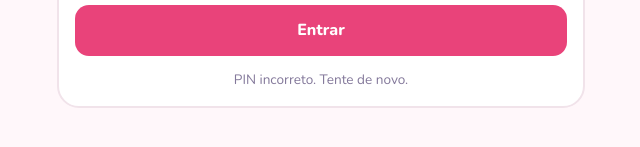
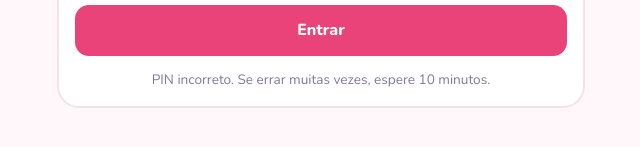
Before and after one commit to agendeeasy/glicemia-sarah, a plain HTML site: page index.html in a window 1280 px wide. Both pictures are taken after a click on the button "Entrar". Shown: the part 337-484 px from the top of the page, without its empty margins (319-959 px from the left). Drawn offline with nearby package versions, Linux system fonts and the light colour scheme; no server answers.

Commit message:
PIN errado retorna false

```diff
--- a/index.html
+++ b/index.html
@@ -161,7 +161,7 @@ const $=s=>document.querySelector(s);
 let PIN="",entries=[],tipo="jejum",fotoFull=null,fotoMini=null,pendingDelete=null;
 const SB_URL="https://zdzftedtyziogirmjrjk.supabase.co",SB_KEY="sb_publishable_NhPfs8moxdI8m4ivZ8TKrw_bfNva6d_";
 async function rpc(fn,body){const r=await fetch(SB_URL+"/rest/v1/rpc/glicemia_"+fn,{method:"POST",headers:{"apikey":SB_KEY,"Content-Type":"application/json"},body:JSON.stringify(body)});const t=await r.text();let j=null;try{j=JSON.parse(t)}catch(e){}if(!r.ok){const e=new Error((j&&j.message)||"erro");e.code=(j&&j.message)||"erro";throw e}return j}
-const call=(fn,pin,arg)=>{if(fn==="entrar")return rpc("entrar",{p_pin:pin});if(fn==="listar")return rpc("listar",{p_pin:pin});if(fn==="apagar")return rpc("apagar",{p_pin:pin,p_id:arg});if(fn==="foto")return rpc("foto",{p_pin:pin,p_id:arg});if(fn==="salvar")return rpc("salvar",{p_pin:pin,p_tipo:arg.tipo,p_valor:arg.valor,p_comida:arg.comida,p_obs:arg.obs,p_quando_ms:arg.quandoMs,p_foto:arg.foto,p_mini:arg.mini}).then(id=>({id}))};
+const call=(fn,pin,arg)=>{if(fn==="entrar")return rpc("entrar",{p_pin:pin});if(fn==="listar")return rpc("listar",{p_pin:pin});if(fn==="apagar")return rpc("apagar",{p_pin:pin,p_id:arg});if(fn==="foto")return rpc("foto",{p_pin:pin,p_id:arg});if(fn==="salvar")return rpc("salvar",{p_pin:pin,p_tipo:arg.tipo,p_valor:arg.valor,p_comida:arg.comida,p_obs:arg.obs,p_quando_ms:arg.quandoMs,p_foto:arg.foto,p_mini:arg.mini}).then(id=>{if(!id)throw new Error("sem_id");return{id}})};
 const store={get(k){try{return localStorage.getItem(k)}catch(e){return null}},set(k,v){try{localStorage.setItem(k,v)}catch(e){}},del(k){try{localStorage.removeItem(k)}catch(e){}}};
 function statusOf(v,t){if(v<70)return"low";return v<=((tipoById[t]&&tipoById[t].meta)||140)?"ok":"high"}
 function verdictText(v,t){const s=statusOf(v,t),m=(tipoById[t]&&tipoById[t].meta)||140;if(s==="low")return"Glicose baixa. Coma algo agora (1 balinha) e meça de novo em 15 minutos.";if(s==="ok")return"Dentro da meta (até "+m+"). Muito bem!";return"Acima da meta (até "+m+"). Anote o que comeu. Se repetir na semana, avise o médico."}
@@ -183,7 +183,7 @@ $("#valor").addEventListener("input",updateVerdict);
 async function toDataUrl(file,max,q){const url=URL.createObjectURL(file);const img=await new Promise((r,j)=>{const i=new Image();i.onload=()=>r(i);i.onerror=j;i.src=url});const sc=Math.min(1,max/Math.max(img.width,img.height));const cv=document.createElement("canvas");cv.width=Math.round(img.width*sc);cv.height=Math.round(img.height*sc);cv.getContext("2d").drawImage(img,0,0,cv.width,cv.height);URL.revokeObjectURL(url);return cv.toDataURL("image/jpeg",q)}
 $("#foto").addEventListener("change",async ev=>{const f=ev.target.files&&ev.target.files[0];if(!f){fotoFull=fotoMini=null;$("#fotoPrev").hidden=true;return}try{fotoFull=await toDataUrl(f,900,.7);fotoMini=await toDataUrl(f,220,.6);const p=$("#fotoPrev");p.src=fotoMini;p.hidden=false}catch(e){toast("Não consegui abrir a foto")}});
 $("#salvarBtn").onclick=async()=>{const v=Number($("#valor").value);if(!(v>=20&&v<=600)){$("#status").textContent="Digite o valor que apareceu no aparelho (entre 20 e 600).";$("#valor").focus();return}const btn=$("#salvarBtn");btn.disabled=true;btn.textContent="Salvando...";$("#status").textContent="";const ms=$("#quando").value?new Date($("#quando").value).getTime():Date.now();const m={tipo:tipo,valor:v,comida:tipoById[tipo].comida?$("#comida").value.trim():"",obs:$("#obs").value.trim(),quandoMs:ms,foto:fotoFull,mini:fotoMini};try{const r=await call("salvar",PIN,m);entries.unshift({id:r.id,tipo:tipo,valor:v,comida:m.comida,obs:m.obs,mini:fotoMini,temFoto:!!fotoFull,quandoMs:ms});renderSlots();renderHist();toast(statusOf(v,tipo)==="ok"?"Salvo! Dentro da meta.":"Salvo.");$("#valor").value="";$("#comida").value="";$("#obs").value="";$("#foto").value="";fotoFull=fotoMini=null;$("#fotoPrev").hidden=true;$("#quando").value=localInput(Date.now());updateVerdict();window.scrollTo({top:0,behavior:"smooth"})}catch(err){$("#status").textContent="Não foi possível salvar. Confira a internet e tente de novo."}btn.disabled=false;btn.textContent="Salvar medição"};
-async function entrar(pin,silencioso){$("#pinStatus").textContent=silencioso?"":"Entrando...";try{await call("entrar",pin);PIN=pin;store.set("glic_pin",pin);$("#pinScreen").hidden=true;$("#app").hidden=false;carregar()}catch(e){store.del("glic_pin");$("#pinScreen").hidden=false;$("#pinStatus").textContent=silencioso?"":(e.code==="muitas_tentativas"?"Muitas tentativas erradas. Espere 10 minutos.":"PIN incorreto. Tente de novo.")}}
+async function entrar(pin,silencioso){$("#pinStatus").textContent=silencioso?"":"Entrando...";try{const ok=await call("entrar",pin);if(ok!==true){const x=new Error("pin");x.code="pin_incorreto";throw x}PIN=pin;store.set("glic_pin",pin);$("#pinScreen").hidden=true;$("#app").hidden=false;carregar()}catch(e){store.del("glic_pin");$("#pinScreen").hidden=false;$("#pinStatus").textContent=silencioso?"":"PIN incorreto. Se errar muitas vezes, espere 10 minutos."}}
 async function carregar(){try{entries=await call("listar",PIN)||[];renderSlots();renderHist()}catch(e){$("#status").textContent="Não foi possível carregar o diário."}}
 $("#entrarBtn").onclick=()=>entrar($("#pin").value.trim());
 $("#pin").addEventListener("keydown",e=>{if(e.key==="Enter")entrar($("#pin").value.trim())});
```
